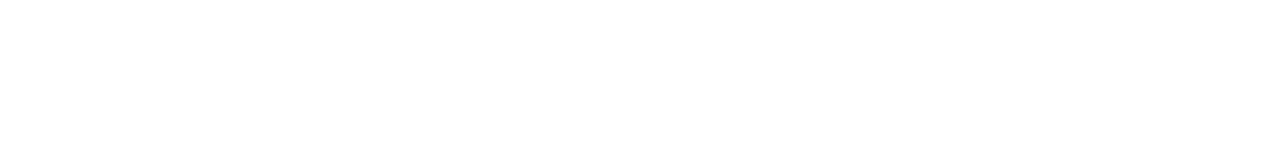
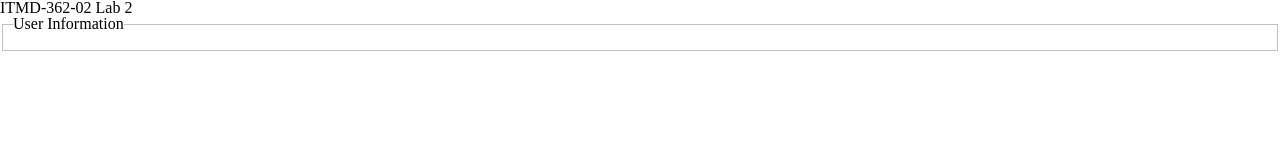
Before and after one commit to OlemehaTech/Lab2, a plain HTML site: page index.html in a window 1280 px wide. Drawn offline with Linux system fonts and the light colour scheme.

Commit message:
added header, wrapper for the form, and the form method

```diff
--- a/index.html
+++ b/index.html
@@ -8,6 +8,16 @@
   <link rel="stylesheet" media="screen" href="css/screen.css" />
 </head>
 <body>
+    <header>
+        <h1> ITMD-362-02 Lab 2 </h1>
+    </header>
+    <div id = "wrapper">
+      <form method = "POST" action = "http://bloomingdale.sat.iit.edu/kriedan/lab3formscript.php">
+        <fieldset>
+          <legend><strong>User Information</strong></legend>
 
+        </fieldset>
+      </form>
+    </div>
 </body>
 </html>
```
